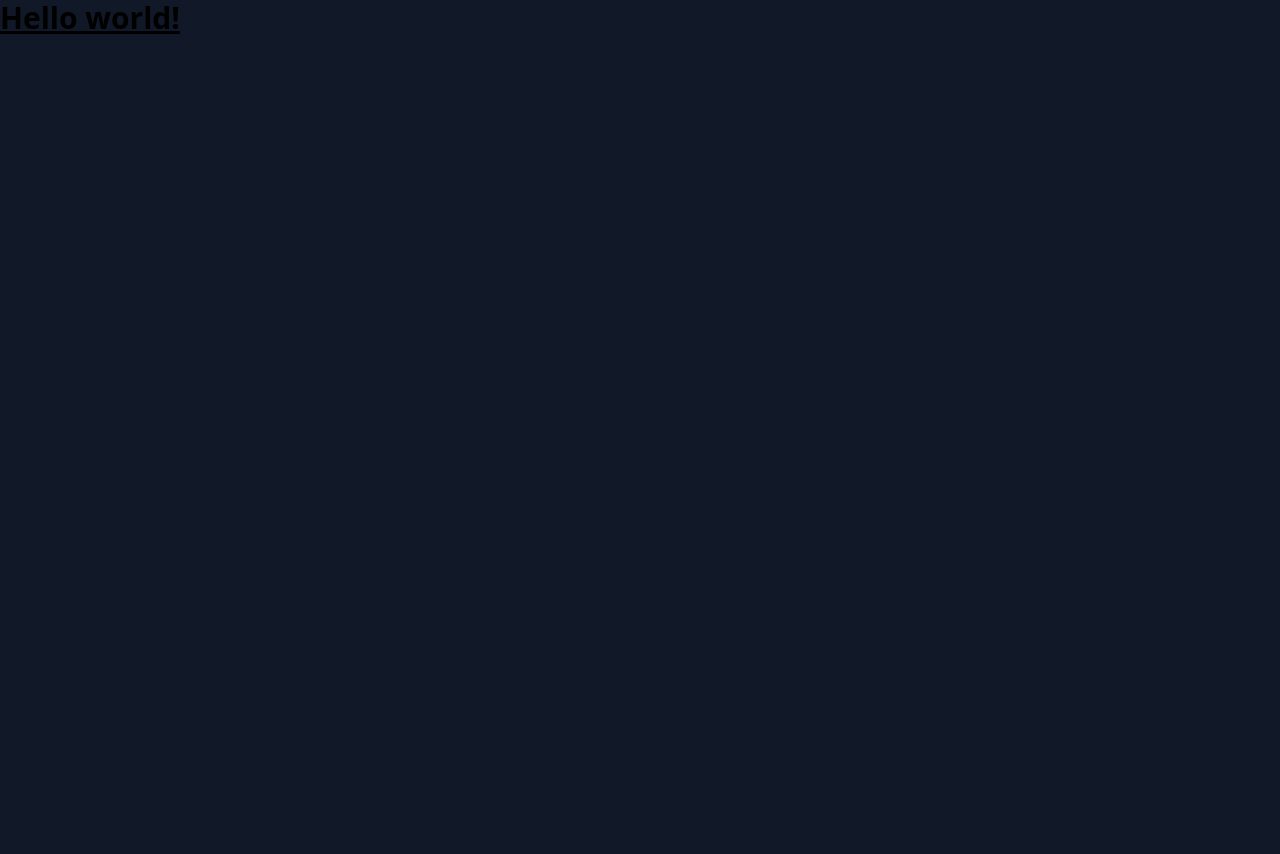
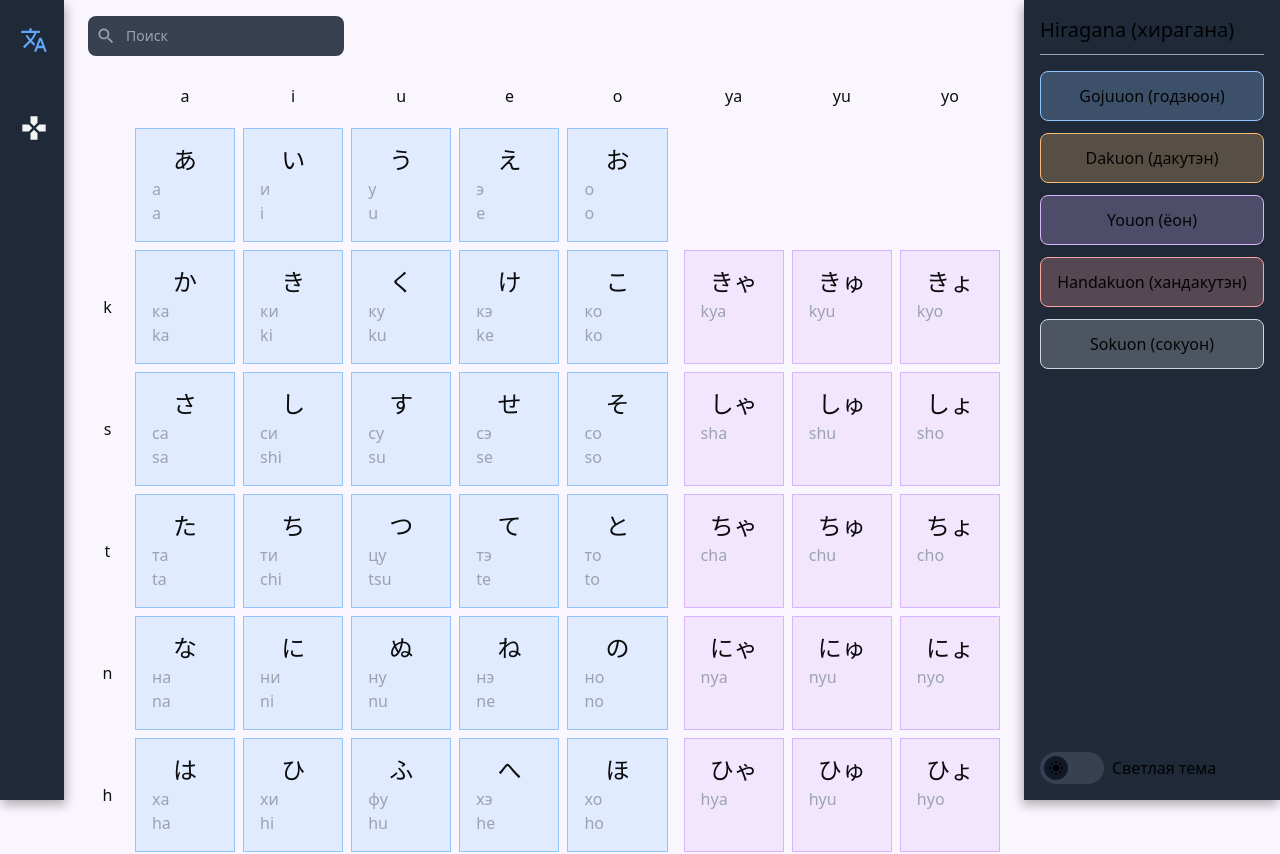
Before and after one commit to pritulaziah/japanese-alphabet, a Next.js app: page / in a window 1280 px wide. Shown: the top 854 px of the page. Before the commit the page ends 800 px from the top, so only its background shows below. Built offline with nearby package versions, Linux system fonts and the light colour scheme.

Commit message:
finish theme chage

```diff
--- a/components/japanese/Navigation.tsx
+++ b/components/common/Navigation.tsx
@@ -4,7 +4,7 @@ import clsx from "clsx";
 
 const menu = [
   {
-    href: "/learn",
+    href: "/",
     icon: (
       <svg
         xmlns="http://www.w3.org/2000/svg"
@@ -16,7 +16,7 @@ const menu = [
     ),
   },
   {
-    href: "learn/game",
+    href: "/game",
     icon: (
       <svg
         xmlns="http://www.w3.org/2000/svg"
@@ -34,8 +34,8 @@ const Navigation = () => {
   const router = useRouter();
 
   return (
-    <div className="basis-16">
-      <nav className="py-4 h-full bg-gray-800 shadow-navigation">
+    <div className="relative basis-16">
+      <nav className="py-4 bg-gray-800 shadow-navigation sticky top-0 min-h-screen">
         <ul className="list-none flex flex-col">
           {menu.map((menuItem) => (
             <li key={menuItem.href} className="mb-10 last-of-type:mb-0">
--- a/components/japanese/ThemeToggle.tsx
+++ b/components/common/ThemeToggle.tsx
@@ -49,7 +49,7 @@ const ThemeToggle = () => {
           {checked ? darkIcon : lightIcon}
         </span>
       </div>
-      <span className="ml-2 font-medium text-white">{`${
+      <span className="ml-2 font-medium">{`${
         checked ? "Темная" : "Светлая"
       } тема`}</span>
     </label>
--- a/package.json
+++ b/package.json
@@ -1,5 +1,5 @@
 {
-  "name": "tsukimi",
+  "name": "japanese-alphabet",
   "version": "0.1.0",
   "private": true,
   "scripts": {
--- a/pages/_document.tsx
+++ b/pages/_document.tsx
@@ -5,7 +5,7 @@ const Document = () => {
   return (
     <Html>
       <Head />
-      <body className="bg-gray-900">
+      <body className="bg-purple-500/[.05] dark:bg-gray-900 text-black/95 dark:text-white">
         <Main />
         <NextScript />
         <Script id="theme" strategy="beforeInteractive">
--- a/pages/index.tsx
+++ b/pages/index.tsx
@@ -1,18 +1,78 @@
-import type { NextPage } from "next";
+import Table from "components/common/Table";
+import { NextPage } from "next";
+// Взял за основу: https://gist.github.com/mdzhang/899a427eb3d0181cd762
+import hiragana from "hiragana.json";
+import { AlphabetCharacter, AlphabetTypes } from "types/alphabet";
+import { useReducer } from "react";
+import Settings from "components/common/Settings";
 import Head from "next/head";
+import Navigation from "components/common/Navigation";
 
-const Home: NextPage = () => {
+interface IProps {}
+
+interface State {
+  alphabet: AlphabetCharacter[];
+  visibleTypes: AlphabetTypes[];
+}
+
+enum Types {
+  ChangeTypes = "CHANGE_VISIBLE_TYPES",
+}
+
+type Action = {
+  type: Types.ChangeTypes;
+  payload: AlphabetTypes[];
+};
+
+const initialState: State = {
+  alphabet: hiragana as AlphabetCharacter[],
+  visibleTypes: Object.values(AlphabetTypes),
+};
+
+function reducer(state: State, action: Action) {
+  switch (action.type) {
+    case Types.ChangeTypes:
+      return {
+        ...state,
+        visibleTypes: action.payload,
+      };
+    default:
+      return state;
+  }
+}
+
+const Learn: NextPage<IProps> = ({}) => {
+  const [state, dispatch] = useReducer(reducer, initialState);
+
+  const onChangeVisibleType = (type: AlphabetTypes) => {
+    const prevVisibleTypes = new Set(state.visibleTypes);
+    if (prevVisibleTypes.has(type)) {
+      prevVisibleTypes.delete(type);
+    } else {
+      prevVisibleTypes.add(type);
+    }
+
+    dispatch({ type: Types.ChangeTypes, payload: [...prevVisibleTypes] });
+  };
+
   return (
-    <div>
+    <div className="flex">
       <Head>
-        <title>Create Next App</title>
-        <meta name="description" content="Generated by create next app" />
-        <link rel="icon" href="/favicon.ico" />
+        <title>Japanese alphabet</title>
+        <meta name="description" content="Learn japanese alphabet" />
+        <meta
+          name="viewport"
+          content="width=device-width, initial-scale=1, shrink-to-fit=no"
+        />
       </Head>
-
-      <h1 className="text-3xl font-bold underline">Hello world!</h1>
+      <Navigation />
+      <Table visibleTypes={state.visibleTypes} alphabet={state.alphabet} />
+      <Settings
+        visibleTypes={state.visibleTypes}
+        onChangeVisibleType={onChangeVisibleType}
+      />
     </div>
   );
 };
 
-export default Home;
+export default Learn;
--- a/pages/learn.tsx
+++ /dev/null
@@ -1,84 +0,0 @@
-import Table from "components/japanese/Table";
-import { NextPage, GetServerSideProps } from "next";
-// Взял за основу: https://gist.github.com/mdzhang/899a427eb3d0181cd762
-import hiragana from "hiragana.json";
-import { AlphabetCharacter, AlphabetTypes } from "types/alphabet";
-import { useReducer } from "react";
-import Settings from "components/japanese/Settings";
-import Head from "next/head";
-import Navigation from "components/japanese/Navigation";
-
-interface IProps {}
-
-interface State {
-  alphabet: AlphabetCharacter[];
-  visibleTypes: AlphabetTypes[];
-}
-
-enum Types {
-  ChangeTypes = "CHANGE_VISIBLE_TYPES",
-}
-
-type Action = {
-  type: Types.ChangeTypes;
-  payload: AlphabetTypes[];
-};
-
-const initialState: State = {
-  alphabet: hiragana as AlphabetCharacter[],
-  visibleTypes: Object.values(AlphabetTypes),
-};
-
-function reducer(state: State, action: Action) {
-  switch (action.type) {
-    case Types.ChangeTypes:
-      return {
-        ...state,
-        visibleTypes: action.payload,
-      };
-    default:
-      return state;
-  }
-}
-
-const Learn: NextPage<IProps> = ({}) => {
-  const [state, dispatch] = useReducer(reducer, initialState);
-
-  const onChangeVisibleType = (type: AlphabetTypes) => {
-    const prevVisibleTypes = new Set(state.visibleTypes);
-    if (prevVisibleTypes.has(type)) {
-      prevVisibleTypes.delete(type);
-    } else {
-      prevVisibleTypes.add(type);
-    }
-
-    dispatch({ type: Types.ChangeTypes, payload: [...prevVisibleTypes] });
-  };
-
-  return (
-    <div className="flex text-white">
-      <Head>
-        <title>Japanese alphabet</title>
-        <meta name="description" content="Learn japanese alphabet" />
-        <meta
-          name="viewport"
-          content="width=device-width, initial-scale=1, shrink-to-fit=no"
-        />
-      </Head>
-      <Navigation />
-      <Table visibleTypes={state.visibleTypes} alphabet={state.alphabet} />
-      <Settings
-        visibleTypes={state.visibleTypes}
-        onChangeVisibleType={onChangeVisibleType}
-      />
-    </div>
-  );
-};
-
-export async function getStaticProps() {
-  return {
-    props: {},
-  };
-}
-
-export default Learn;
--- a/providers/ThemeProvider.tsx
+++ b/providers/ThemeProvider.tsx
@@ -38,6 +38,9 @@ const ThemeProvider = ({ children }: ThemeProviderProps) => {
     setScheme(newScheme);
     const localStorage = getLocalStorage();
     localStorage && localStorage.setItem("theme", newScheme);
+    newScheme === "dark"
+      ? document.documentElement.classList.add("dark")
+      : document.documentElement.classList.remove("dark");
   }, []);
 
   const value = useMemo(
--- a/tailwind.config.js
+++ b/tailwind.config.js
@@ -1,6 +1,6 @@
 /** @type {import('tailwindcss').Config} */
 module.exports = {
-  darkMode: "dark",
+  darkMode: "class",
   content: [
     "./pages/**/*.{js,ts,jsx,tsx}",
     "./components/**/*.{js,ts,jsx,tsx}",
```
Also changed, not shown: components/common/Search.tsx (renamed from components/japanese/Search.tsx), components/common/Settings.tsx (renamed from components/japanese/Settings.tsx), components/common/Table.tsx (renamed from components/japanese/Table.tsx), 1 other file (tests, documents, lock files or other folders).
